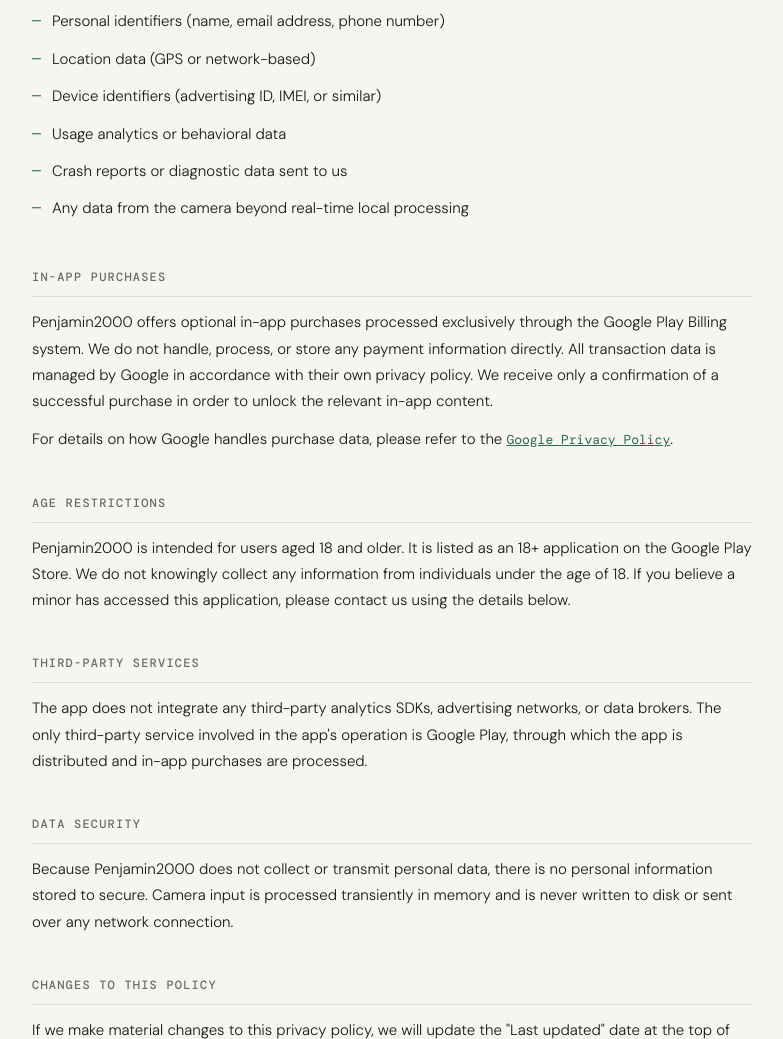
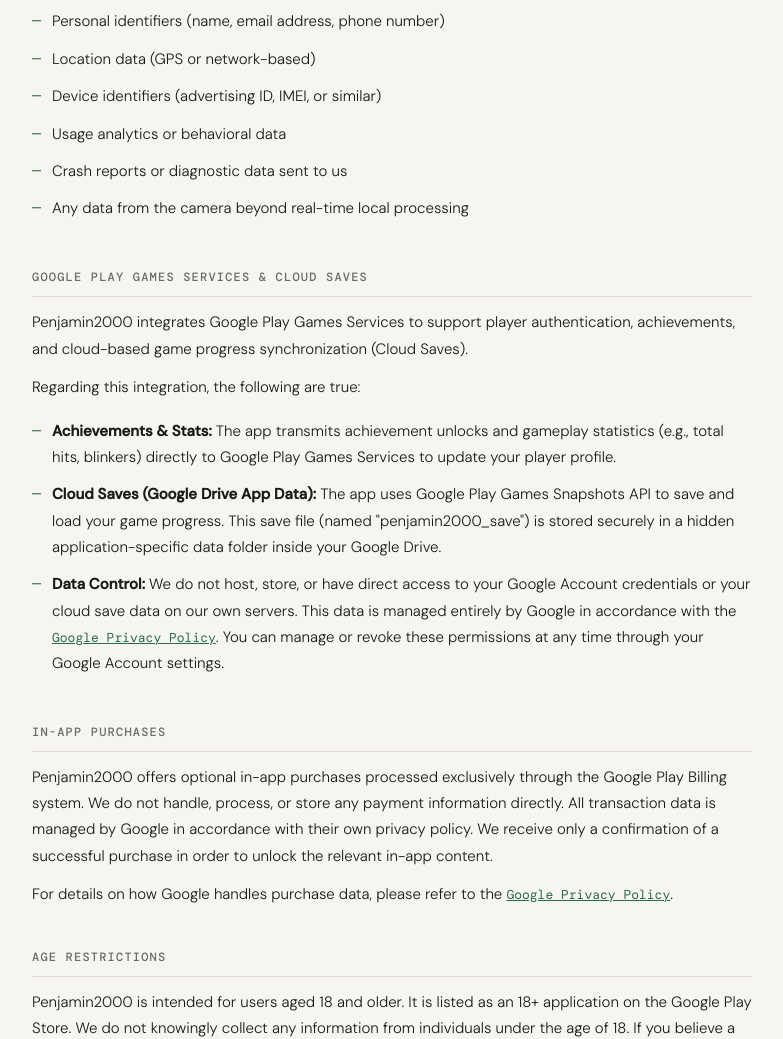
Before and after one commit to DeenoValentine/penjamin2000-policy, a plain HTML site: page index.html in a window 1280 px wide. Shown: the part 956-1995 px from the top of the page, without its empty margins (248-1031 px from the left). Drawn offline with nearby package versions, Linux system fonts and the light colour scheme.

Commit message:
Update privacy policy effective date and add Google Play info

```diff
--- a/index.html
+++ b/index.html
@@ -156,7 +156,7 @@
     <header>
       <p class="app-label">DeenoValentine / Penjamin2000</p>
       <h1>Privacy Policy</h1>
-      <p class="meta">Effective date: May 26, 2026 &nbsp;·&nbsp; Last updated: May 26, 2026</p>
+      <p class="meta">Effective date: May 26, 2026 &nbsp;·&nbsp; Last updated: June 16, 2026</p>
     </header>
 
     <div class="notice">
@@ -191,6 +191,17 @@
         <li>Usage analytics or behavioral data</li>
         <li>Crash reports or diagnostic data sent to us</li>
         <li>Any data from the camera beyond real-time local processing</li>
+      </ul>
+    </section>
+
+    <section>
+      <h2>Google Play Games Services & Cloud Saves</h2>
+      <p>Penjamin2000 integrates Google Play Games Services to support player authentication, achievements, and cloud-based game progress synchronization (Cloud Saves).</p>
+      <p>Regarding this integration, the following are true:</p>
+      <ul>
+        <li><strong>Achievements & Stats:</strong> The app transmits achievement unlocks and gameplay statistics (e.g., total hits, blinkers) directly to Google Play Games Services to update your player profile.</li>
+        <li><strong>Cloud Saves (Google Drive App Data):</strong> The app uses Google Play Games Snapshots API to save and load your game progress. This save file (named "penjamin2000_save") is stored securely in a hidden application-specific data folder inside your Google Drive.</li>
+        <li><strong>Data Control:</strong> We do not host, store, or have direct access to your Google Account credentials or your cloud save data on our own servers. This data is managed entirely by Google in accordance with the <a href="https://policies.google.com/privacy" style="color: #2a6b4a; font-family: 'DM Mono', monospace; font-size: 13px;">Google Privacy Policy</a>. You can manage or revoke these permissions at any time through your Google Account settings.</li>
       </ul>
     </section>
 
```
